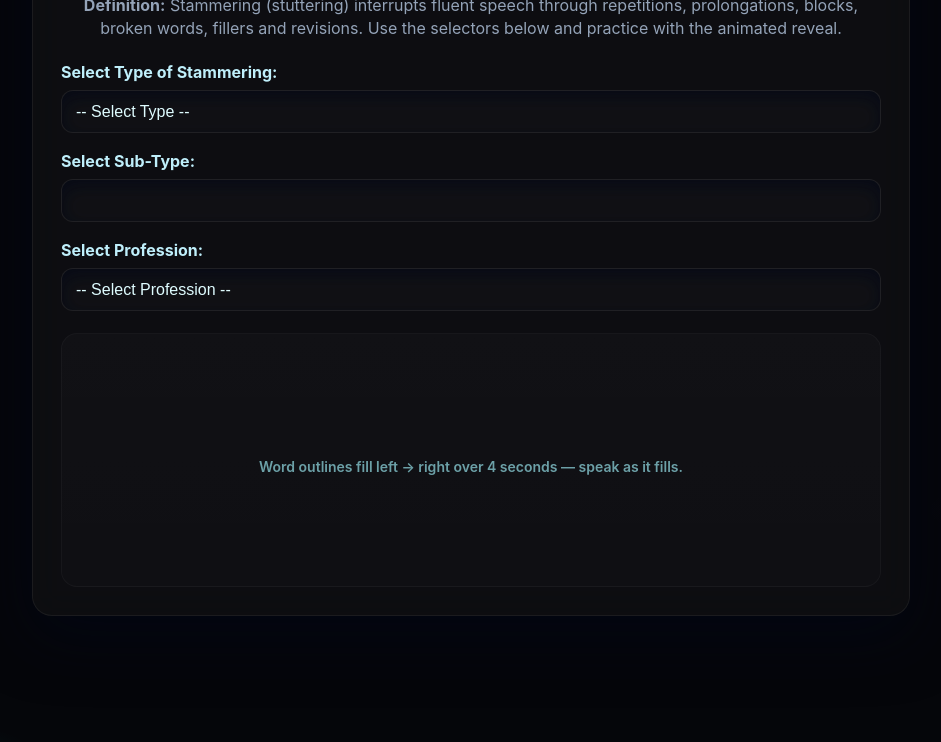
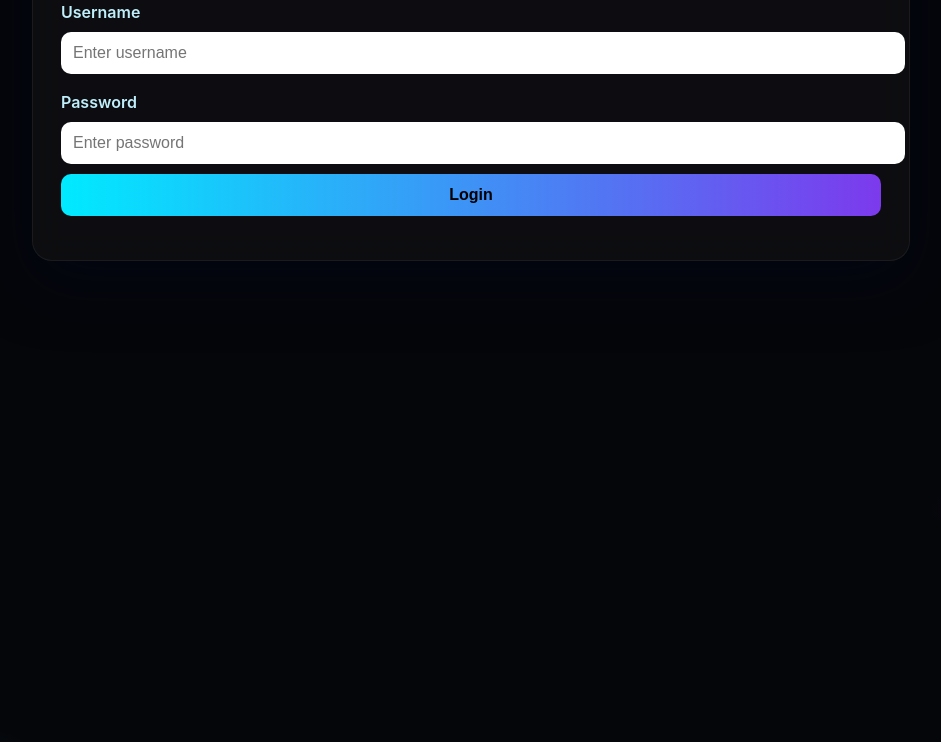
Before and after one commit to praveenkrwebdev/stammering-words, a plain HTML site: page Stammering-Practice.html in a window 1280 px wide. Shown: the part 130-872 px from the top of the page, without its empty margins (169-1110 px from the left). Drawn offline with Linux system fonts and the light colour scheme.

Commit message:
Update Stammering-Practice.html

```diff
--- a/Stammering-Practice.html
+++ b/Stammering-Practice.html
@@ -156,10 +156,41 @@
     .word{ font-size:38px; }
     .container{ padding:20px; border-radius:14px; }
   }
+
+  input, button{
+  width:100%;
+  padding:12px;
+  margin-top:10px;
+  border-radius:10px;
+  border:none;
+  font-size:16px;
+}
+button{
+  background: linear-gradient(90deg,#00eaff,#7c3aed);
+  color:#000;
+  font-weight:700;
+  cursor:pointer;
+}
+
 </style>
 </head>
 <body>
 
+  <div id="loginBox" class="container">
+  <h1>Login</h1>
+
+  <label>Username</label>
+  <input id="username" type="text" placeholder="Enter username" />
+
+  <label>Password</label>
+  <input id="password" type="password" placeholder="Enter password" />
+
+  <button onclick="login()">Login</button>
+
+  <p id="loginError" style="color:red;margin-top:10px;"></p>
+</div>
+
+<div id="app" style="display:none">
 <div class="container">
   <h1>Stammering</h1>
   <p class="definition"><strong>Definition:</strong> Stammering (stuttering) interrupts fluent speech through repetitions, prolongations, blocks, broken words, fillers and revisions. Use the selectors below and practice with the animated reveal.</p>
@@ -204,6 +235,9 @@
       <div class="hint">Word outlines fill left → right over 4 seconds — speak as it fills.</div>
     </div>
   </div>
+</div>
+  <button onclick="logout()" style="float:right">Logout</button>
+
 </div>
 
 <script>
@@ -467,6 +501,37 @@ professionSelect.addEventListener('change', startPractice);
 typeSelect.addEventListener('change', function(){ subTypeSelect.selectedIndex = 0; stopPractice(); });
 
 /* optional: start when page loads if defaults present */
+
+  const DEMO_USER = "admin";
+const DEMO_PASS = "1234";
+
+function login(){
+  const u = document.getElementById("username").value;
+  const p = document.getElementById("password").value;
+
+  if(u === DEMO_USER && p === DEMO_PASS){
+    localStorage.setItem("loggedIn","true");
+    showApp();
+  } else {
+    document.getElementById("loginError").innerText = "Invalid credentials";
+  }
+}
+
+function showApp(){
+  document.getElementById("loginBox").style.display = "none";
+  document.getElementById("app").style.display = "block";
+}
+
+function logout(){
+  localStorage.removeItem("loggedIn");
+  location.reload();
+}
+
+// Auto-login if already logged in
+if(localStorage.getItem("loggedIn")==="true"){
+  showApp();
+}
+
 </script>
 </body>
 </html>
```
